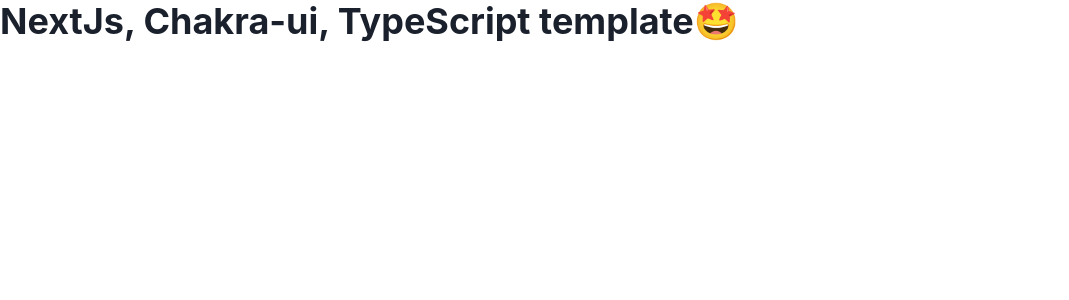
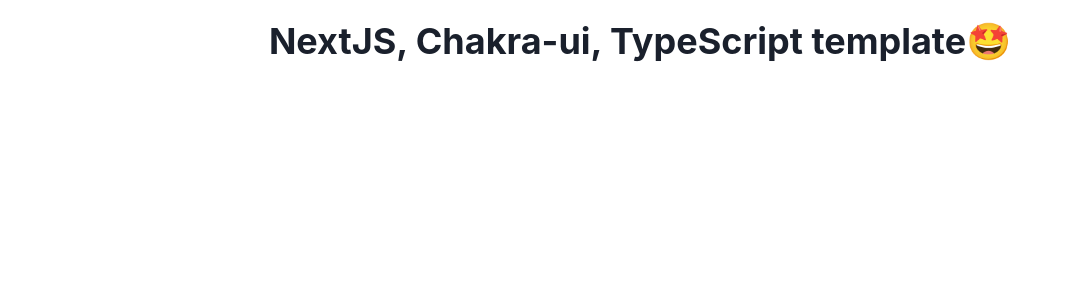
Before and after one commit to realtouseef/keyword-research-yt, a Next.js app: page / in a window 1280 px wide. Shown: the top 300 px of the page, without its empty margins (0-1069 px from the left). Built offline with nearby package versions, Linux system fonts and the light colour scheme.

Commit message:
basic styling

```diff
--- a/src/pages/index.tsx
+++ b/src/pages/index.tsx
@@ -1,10 +1,15 @@
 import type { NextPage } from "next";
 import { Box, Heading } from "@chakra-ui/react";
+import Head from "next/head";
 
 const Home: NextPage = () => {
   return (
-    <Box>
-      <Heading>NextJs, Chakra-ui, TypeScript template🤩</Heading>
+    <Box maxW="8xl" mx="auto" textAlign="center" mt="20px">
+      <Head>
+        <title>NextJS, Chakra-ui, TypeScript template🤩</title>
+      </Head>
+
+      <Heading>NextJS, Chakra-ui, TypeScript template🤩</Heading>
     </Box>
   );
 };
```
